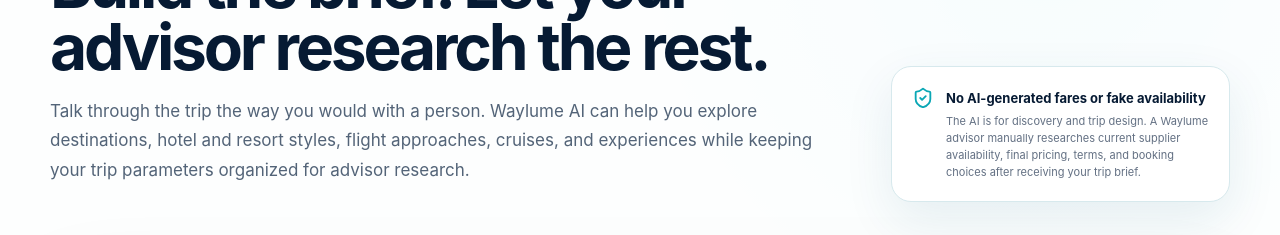
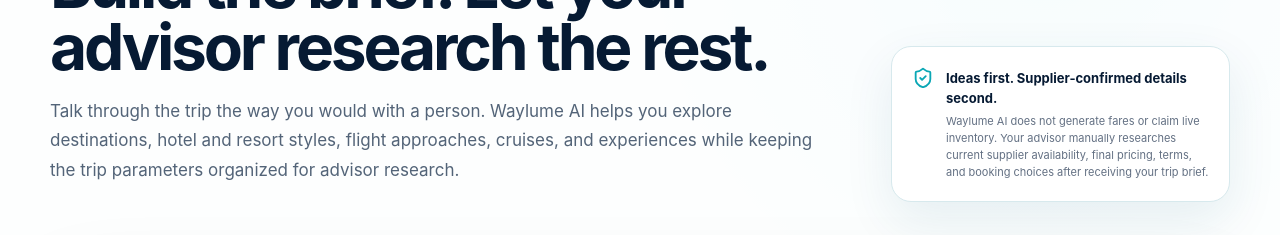
Before and after one commit to Eric-Tomchik/waylume-travel, a Next.js app: page /concierge in a window 1280 px wide. Shown: the part 209-444 px from the top of the page. Built offline with nearby package versions, Linux system fonts and the light colour scheme; no server answers.

Commit message:
Polish advisor-research concierge messaging

```diff
--- a/app/concierge/page.tsx
+++ b/app/concierge/page.tsx
@@ -17,11 +17,11 @@
             <Link href="/" className="back-link"><ArrowLeft size={15} /> Waylume Travel</Link>
             <span className="eyebrow"><Sparkles size={16} /> AI trip discovery</span>
             <h1>Explore the possibilities. Build the brief. Let your advisor research the rest.</h1>
-            <p className="lead">Talk through the trip the way you would with a person. Waylume AI can help you explore destinations, hotel and resort styles, flight approaches, cruises, and experiences while keeping your trip parameters organized for advisor research.</p>
+            <p className="lead">Talk through the trip the way you would with a person. Waylume AI helps you explore destinations, hotel and resort styles, flight approaches, cruises, and experiences while keeping the trip parameters organized for advisor research.</p>
           </div>
           <div className="concierge-trust-card">
             <ShieldCheck size={22} />
-            <div><strong>No AI-generated fares or fake availability</strong><p>The AI is for discovery and trip design. A Waylume advisor manually researches current supplier availability, final pricing, terms, and booking choices after receiving your trip brief.</p></div>
+            <div><strong>Ideas first. Supplier-confirmed details second.</strong><p>Waylume AI does not generate fares or claim live inventory. Your advisor manually researches current supplier availability, final pricing, terms, and booking choices after receiving your trip brief.</p></div>
           </div>
         </div>
       </section>
```
